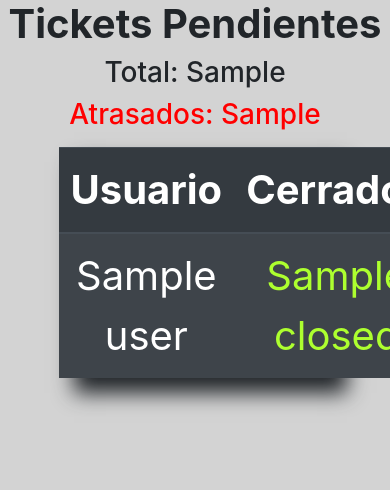
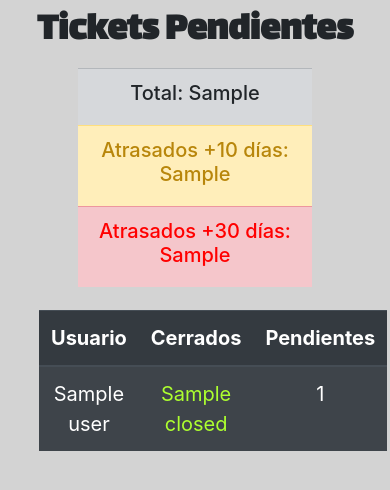
Before and after one commit to jonathanlop82/tickets-portal, a Flask app: template templates/index.html in a window 390 px wide; the page is wider, and only the part inside the window is pictured. Shown: the top 490 px of that part. Run offline with Flask 2, Linux system fonts and the light colour scheme; the template is opened without the code that fills it: most values are stand-ins (such as "Sample title", 1, 10 or a date in 2020); parts of the project's set-up code (start-up, migrations or seed data) failed here and were passed over.

Commit message:
Adding delay tickets and make responsive

```diff
--- a/main.py
+++ b/main.py
@@ -3,13 +3,19 @@ import tickets
 
 app = Flask(__name__)
 
-@app.route('/')
+
+@app.route("/")
 def index():
     list_tickets_users, all_tickets = tickets.list_tickets()
-    tickets_delayed = tickets.get_tickets_delayed()
-    return render_template("index.html", tickets=list_tickets_users, all_tickets=all_tickets, tickets_delayed=tickets_delayed)
-
+    tickets_delayed_30, tickets_delayed_10 = tickets.get_tickets_delayed()
+    return render_template(
+        "index.html",
+        tickets=list_tickets_users,
+        all_tickets=all_tickets,
+        tickets_delayed_30=tickets_delayed_30,
+        tickets_delayed_10=tickets_delayed_10
+    )
 
 
 if __name__ == "__main__":
-    app.run(debug=True, host='0.0.0.0', port=5000)
+    app.run(debug=True, host="0.0.0.0", port=5000)
--- a/static/css/style.css
+++ b/static/css/style.css
@@ -5,21 +5,45 @@ body {
 
 h1 {
     font-weight: bold;
+    font-family: 'Lalezar', cursive;
+    padding-top: 2%;
+}
+
+.head-table {
+    padding: 1% 40%;
+}
+
+.delayed-10 {
+    color:darkgoldenrod;
+}
+
+.delayed-30 {
+    color: red;
 }
 
 .content-table {
-    padding: 2% 15%;
+    padding: 1% 15%;
     font-size: 40px;
 }
 
-.table-border {
-    box-shadow: 15px 15px 20px;
-}
-
-.delayed {
-    color: red;
+.table-border:hover {
+    box-shadow: 0 10px 10px 8px #888888;
 }
 
 .closed {
     color: greenyellow;
 }
+
+@media (max-width: 600px) {
+    .content-table {
+        font-size: 20px;
+        padding: 1% 10%;
+    }
+
+    h3 {
+        font-size: 20px;
+    }
+
+    .head-table {
+        padding: 1% 20%;
+    }
--- a/templates/base.html
+++ b/templates/base.html
@@ -6,6 +6,11 @@
     <link rel="stylesheet" href="https://cdn.jsdelivr.net/npm/bootstrap@4.6.1/dist/css/bootstrap.min.css" integrity="sha384-zCbKRCUGaJDkqS1kPbPd7TveP5iyJE0EjAuZQTgFLD2ylzuqKfdKlfG/eSrtxUkn" crossorigin="anonymous">
     <link rel="stylesheet" href="{{ url_for('static', filename='css/style.css') }}">
     <link rel="icon" type="image/x-icon" href="{{ url_for('static',filename='images/icons8-puzle-48.png')}}">
+    <!-- Fonts -->
+    <link rel="preconnect" href="https://fonts.googleapis.com">
+    <link rel="preconnect" href="https://fonts.gstatic.com" crossorigin>
+    <link href="https://fonts.googleapis.com/css2?family=Lalezar&family=Montserrat:wght@200;500;900&family=Ubuntu&display=swap" rel="stylesheet">
+
     <meta name="viewport" content="width=device-width, initial-scale=1.0">
     <meta http-equiv="refresh" content="5" >
     <title>HelpDesk - Tickets Pendientes</title>
--- a/templates/index.html
+++ b/templates/index.html
@@ -3,8 +3,25 @@
 {% block content %}
 
 <h1>Tickets Pendientes</h1>
-<h3>Total: {{ all_tickets }}</h3>
-<h3 class="delayed">Atrasados: {{ tickets_delayed }}</h3>
+
+<!-- Tabla de estatus -->
+
+<div class="head-table">
+    <table class="table table-hover">
+        <tbody>
+          <tr class="table-secondary">
+            <td><h3>Total: {{ all_tickets }}</h3></td>
+          </tr>
+          <tr class="table-warning">
+            <td><h3 class="delayed-10">Atrasados +10 días: {{ tickets_delayed_10 }}</h3></td>
+          </tr>
+          <tr class="table-danger">
+            <td><h3 class="delayed-30">Atrasados +30 días: {{ tickets_delayed_30 }}</h3></td>
+          </tr>
+        </tbody>
+      </table>
+</div>
+
 <div class="content-table">
     <div class="table-border">
         <table class="table table-striped table-dark">
```
Also changed, not shown: tickets.py (+43 -17 lines).
